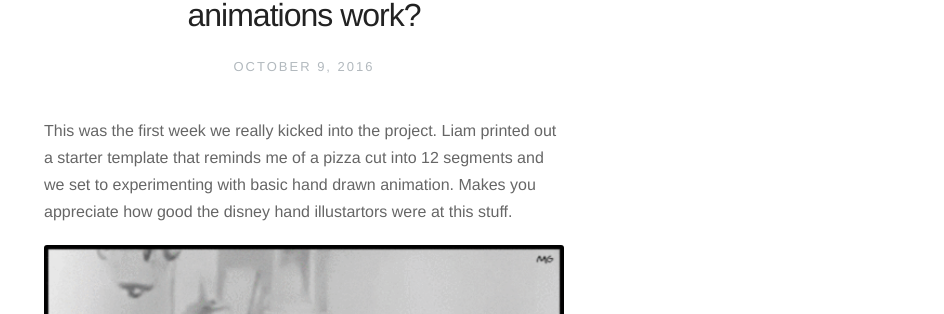
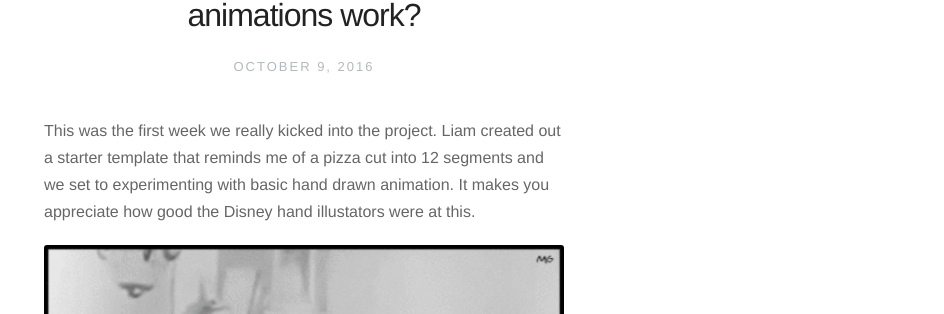
Before and after one commit to evolve2k/praxy, a Jekyll site: the page built from _posts/2016-10-11-early-attempts-do-multi-faceted-animations-work.md, in a window 1280 px wide and 1400 px high. Shown: the part 229-543 px from the top of the window, without its empty margins (336-1280 px from the left). Built offline with Jekyll 4.4.1, drawn with Linux system fonts in a browser that asks for light colours; nearby versions of some CDN libraries; some of the changed text lies outside the part shown.

Commit message:
Update from Forestry.io - 2016-10-11-early-attempts-do-multi-faceted-animations-work.md

```diff
--- a/_posts/2016-10-11-early-attempts-do-multi-faceted-animations-work.md
+++ b/_posts/2016-10-11-early-attempts-do-multi-faceted-animations-work.md
@@ -3,7 +3,7 @@ title: Early Attempts - Do multi faceted animations work?
 date: '2016-10-09 09:20:00'
 layout: post
 ---
-This was the first week we really kicked into the project. Liam printed out a starter template that reminds me of a pizza cut into 12 segments and we set to experimenting with basic hand drawn animation. Makes you appreciate how good the disney hand illustartors were at this stuff.
+This was the first week we really kicked into the project. Liam created out a starter template that reminds me of a pizza cut into 12 segments and we set to experimenting with basic hand drawn animation. It makes you appreciate how good the Disney hand illustators were at this.
 
 ![]({{ site.baseurl }}/forestryio/images/old mickey miney dance.gif)
 
```
Also changed, not shown: other parts of _posts/2016-10-11-early-attempts-do-multi-faceted-animations-work.md (+3 -1 lines).
